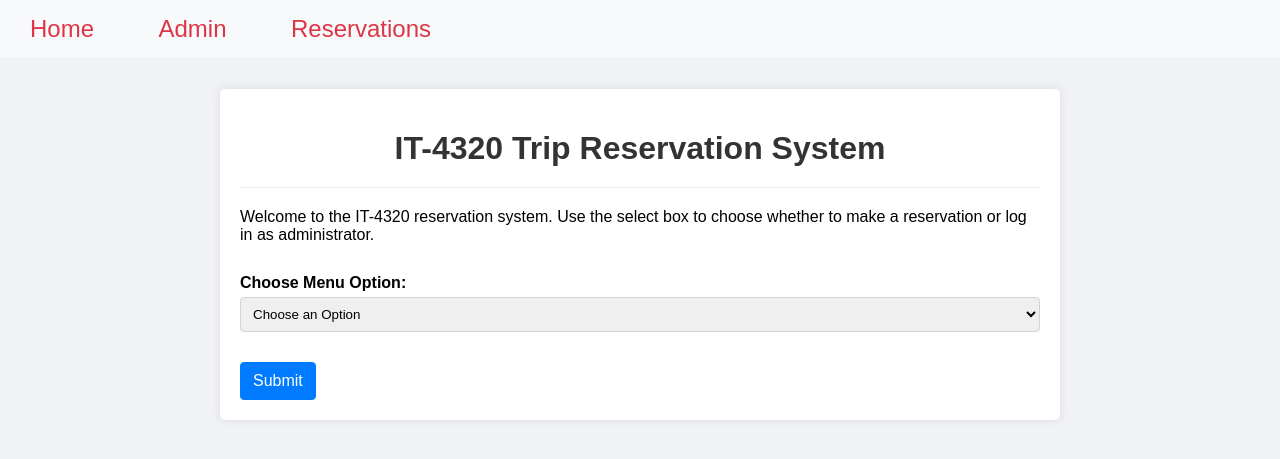
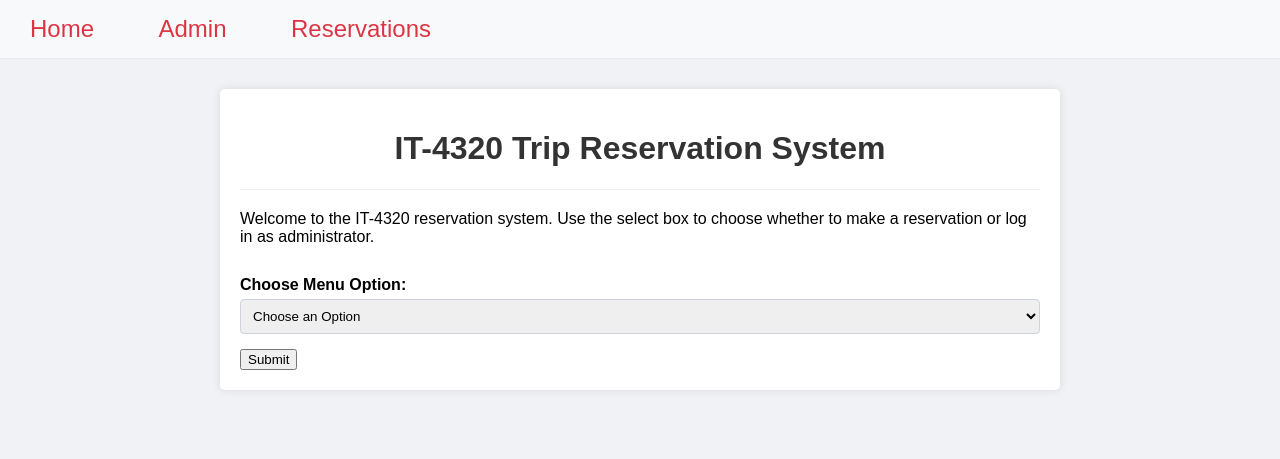
Before and after one commit to 21vincentchu/Team-16-FinalProject, a Flask app: page / in a window 1280 px wide. Shown: the top 459 px of the page. Run offline with Flask 3, Linux system fonts and the light colour scheme.

Commit message:
changes some button stuff

```diff
--- a/templates/index.html
+++ b/templates/index.html
@@ -3,8 +3,8 @@
 {% block title %}IT-4320 Trip Reservation System{% endblock %}
 
 {% block content %}
-<div class="container mt-4">
-    <h1 class="text-center mb-4">IT-4320 Trip Reservation System</h1>
+<div>
+    <h1 style="text-align: center;">IT-4320 Trip Reservation System</h1>
     <hr>
 
     <p>Welcome to the IT-4320 reservation system. Use the select box to choose whether to make a reservation or log in as administrator.</p>
@@ -19,7 +19,7 @@
             </select>
         </div>
 
-        <button type="submit" class="btn btn-primary mt-3">Submit</button>
+        <button type="submit">Submit</button>
     </form>
 </div>
 {% endblock %}
--- a/templates/reserve.html
+++ b/templates/reserve.html
@@ -54,6 +54,6 @@
         </select>
     </div>
 
-    <button type="submit" class="btn btn-primary">Submit</button>
+    <button type="submit">Submit</button>
 </form>
 {% endblock %}
```
